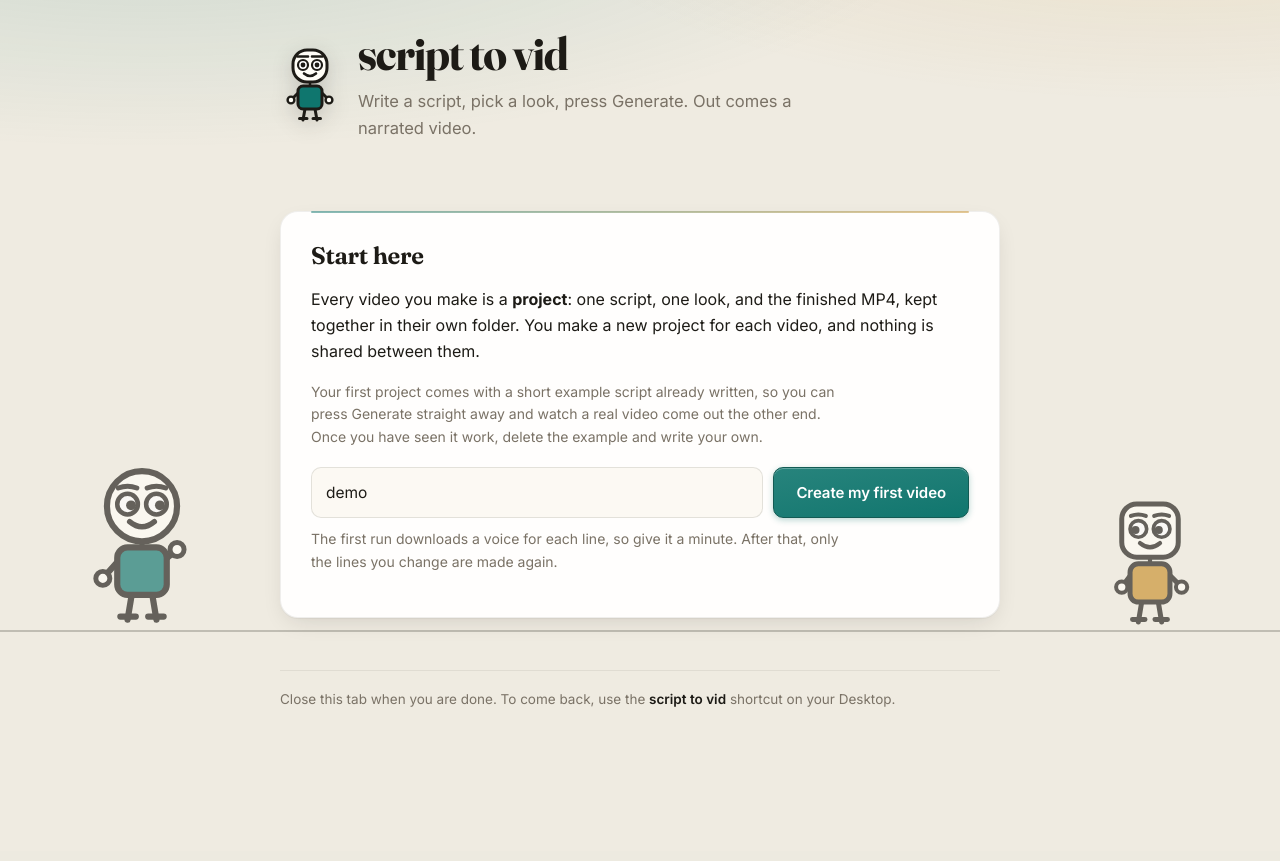
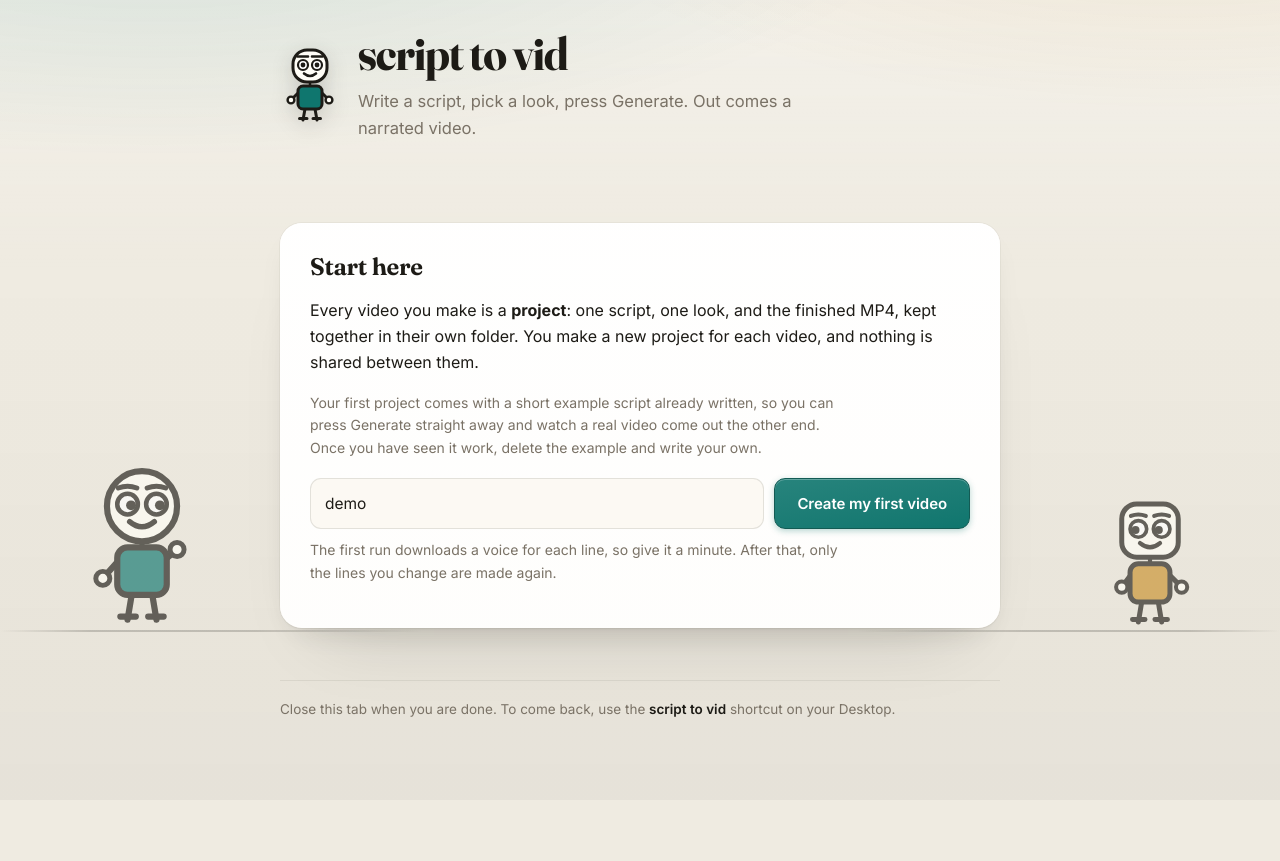
Before and after one commit to ChimaOzonwoye/script-to-vid, a FastAPI app: page / in a window 1280 px wide. Before the commit the page ends 707 px from the top, so only its background shows below. Run offline with FastAPI, Linux system fonts and the light colour scheme.

Commit message:
Separate the panels with light instead of drawing edges on them
The page still read as a form because every card was a 1px outline with a
ruled accent line across its top, sitting on a flat sheet. That is how a
form is drawn: boxes on paper. Software separates with light.

The outline is gone, replaced by a lit top edge, a ring at four percent
that defines without reading as a line, and shadow spread wide enough to be
an environment rather than a border. The card fill runs lighter at the top
so it has a direction instead of being a flat rectangle. The ruled accent
line across each card top is removed outright: it carried no meaning and it
was the most form-like thing on the page.

The same everywhere else an edge was drawn. Fields sit down into the card
on an inset shadow rather than being outlined. The two fixed bars separate
by shadow, so they sit over the page instead of being ruled off from it.
The background is a lit room now rather than a flat field, with the wash
running the full height instead of stopping after 560px.

That left the margin ground as the hardest line on the page, so it fades
out before it reaches the column and reads only under the figures.

Corner radius 18 to 22, and the gap between cards opened up, because soft
shadows need room or they pile into each other.

```diff
--- a/app/static/style.css
+++ b/app/static/style.css
@@ -60,16 +60,26 @@
   --s4: 30px;
   --s5: 52px;
 
-  --radius: 18px;
-  --radius-sm: 10px;
+  --radius: 22px;
+  --radius-sm: 11px;
   --edge: color-mix(in srgb, var(--ink) 11%, transparent);
   --edge-soft: color-mix(in srgb, var(--ink) 7%, transparent);
+
+  /* A 1px outline round a panel is how a form is drawn. Software separates
+     with light instead: a lit top edge, a ring too faint to read as a line,
+     and shadow spread wide enough to be an environment rather than an edge. */
   --lift:
-    0 1px 1px color-mix(in srgb, var(--ink) 4%, transparent),
-    0 8px 24px -8px color-mix(in srgb, var(--ink) 16%, transparent);
+    inset 0 1px 0 color-mix(in srgb, #fff 78%, transparent),
+    0 0 0 1px color-mix(in srgb, var(--ink) 4%, transparent),
+    0 2px 5px -2px color-mix(in srgb, var(--ink) 7%, transparent),
+    0 16px 34px -16px color-mix(in srgb, var(--ink) 15%, transparent),
+    0 42px 72px -44px color-mix(in srgb, var(--ink) 18%, transparent);
   --lift-lg:
-    0 2px 4px color-mix(in srgb, var(--ink) 5%, transparent),
-    0 18px 44px -14px color-mix(in srgb, var(--ink) 22%, transparent);
+    inset 0 1px 0 color-mix(in srgb, #fff 88%, transparent),
+    0 0 0 1px color-mix(in srgb, var(--ink) 5%, transparent),
+    0 3px 8px -3px color-mix(in srgb, var(--ink) 9%, transparent),
+    0 22px 46px -18px color-mix(in srgb, var(--ink) 19%, transparent),
+    0 56px 92px -50px color-mix(in srgb, var(--ink) 20%, transparent);
 }
 
 * { box-sizing: border-box; }
@@ -97,12 +107,17 @@ body::before {
   content: "";
   position: fixed;
   inset: 0 0 auto 0;
-  height: 560px;
+  inset: 0;
+  height: auto;
   background:
-    radial-gradient(1200px 380px at 12% -110px,
-      color-mix(in srgb, var(--accent) 16%, transparent), transparent 68%),
-    radial-gradient(1000px 340px at 92% -130px,
-      color-mix(in srgb, var(--accent2) 15%, transparent), transparent 68%);
+    radial-gradient(1200px 420px at 12% -120px,
+      color-mix(in srgb, var(--accent) 15%, transparent), transparent 66%),
+    radial-gradient(1000px 380px at 92% -140px,
+      color-mix(in srgb, var(--accent2) 14%, transparent), transparent 66%),
+    linear-gradient(180deg,
+      color-mix(in srgb, #fff 30%, transparent) 0%,
+      transparent 34%,
+      color-mix(in srgb, var(--ink) 4%, transparent) 100%);
   pointer-events: none;
   z-index: 0;
 }
@@ -125,12 +140,19 @@ main {
   pointer-events: none;
   display: none;
 }
+/* ground under the figures only, fading out before it reaches the column.
+   Run edge to edge it becomes the hardest line on the page, which is the
+   one thing everything else here is trying not to be. */
 .stage-ground {
   position: absolute;
   left: 0;
   right: 0;
   bottom: 168px;
-  border-top: 2px solid color-mix(in srgb, var(--ink) 22%, transparent);
+  height: 2px;
+  --g: color-mix(in srgb, var(--ink) 20%, transparent);
+  background: linear-gradient(90deg,
+    transparent 0%, var(--g) 7%, var(--g) 20%, transparent 33%,
+    transparent 67%, var(--g) 80%, var(--g) 93%, transparent 100%);
 }
 /* Full strength line, held back by scale and position rather than by fading.
    Washed out, a heavy outline turns grey and stops looking like the line art
@@ -170,9 +192,11 @@ main {
   position: sticky;
   top: 0;
   z-index: 20;
-  background: color-mix(in srgb, var(--bg) 78%, #fff);
-  backdrop-filter: blur(14px);
-  border-bottom: 1px solid var(--edge-soft);
+  background: color-mix(in srgb, var(--bg) 74%, #fff);
+  backdrop-filter: blur(16px) saturate(1.3);
+  box-shadow:
+    0 1px 0 color-mix(in srgb, var(--ink) 4%, transparent),
+    0 10px 26px -18px color-mix(in srgb, var(--ink) 34%, transparent);
 }
 .appbar-in {
   max-width: 780px;
@@ -262,9 +286,11 @@ main {
   right: 0;
   bottom: 0;
   z-index: 20;
-  background: color-mix(in srgb, var(--bg) 82%, #fff);
-  backdrop-filter: blur(14px);
-  border-top: 1px solid var(--edge-soft);
+  background: color-mix(in srgb, var(--bg) 78%, #fff);
+  backdrop-filter: blur(16px) saturate(1.3);
+  box-shadow:
+    0 -1px 0 color-mix(in srgb, var(--ink) 4%, transparent),
+    0 -12px 30px -18px color-mix(in srgb, var(--ink) 34%, transparent);
 }
 .actionbar-in {
   max-width: 780px;
@@ -379,28 +405,21 @@ a:hover { color: var(--ink); }
 
 section.step {
   position: relative;
-  margin-top: var(--s3);
+  margin-top: var(--s4);
   padding: var(--s4);
-  background: color-mix(in srgb, #fff 90%, var(--bg));
-  border: 1px solid var(--edge-soft);
+  /* lighter at the top, as if lit from above, so the fill has a direction
+     instead of being a flat rectangle of paper */
+  background: linear-gradient(
+    180deg,
+    color-mix(in srgb, #fff 96%, var(--bg)),
+    color-mix(in srgb, #fff 85%, var(--bg)));
+  border: 0;
   border-radius: var(--radius);
   box-shadow: var(--lift);
-  transition: box-shadow .25s, border-color .25s;
+  transition: box-shadow .3s;
 }
 section.step:hover { box-shadow: var(--lift-lg); }
 
-/* a hairline of the accent along the top edge, the only decoration */
-section.step::before {
-  content: "";
-  position: absolute;
-  left: var(--s4);
-  right: var(--s4);
-  top: -1px;
-  height: 2px;
-  border-radius: 2px;
-  background: linear-gradient(90deg, var(--accent), var(--accent2));
-  opacity: .5;
-}
 
 .stepnum {
   display: inline-flex;
@@ -427,9 +446,12 @@ textarea {
   min-height: 330px;
   margin-top: var(--s3);
   padding: var(--s3);
-  border: 1px solid var(--edge);
+  border: 0;
   border-radius: var(--radius-sm);
-  background: color-mix(in srgb, var(--bg) 62%, #fff);
+  background: color-mix(in srgb, var(--bg) 58%, #fff);
+  box-shadow:
+    inset 0 1px 2px color-mix(in srgb, var(--ink) 7%, transparent),
+    0 0 0 1px color-mix(in srgb, var(--ink) 5%, transparent);
   color: var(--ink);
   font-family: var(--mono);
   font-size: 14px;
@@ -455,7 +477,9 @@ textarea:focus, input:focus, select:focus {
   outline: none;
   background: #fff;
   border-color: var(--accent);
-  box-shadow: 0 0 0 4px color-mix(in srgb, var(--accent) 16%, transparent);
+  box-shadow:
+    0 0 0 1px var(--accent),
+    0 0 0 4px color-mix(in srgb, var(--accent) 16%, transparent);
 }
 
 button, .button {
@@ -777,7 +801,6 @@ video {
 @media (max-width: 640px) {
   main { padding: var(--s4) var(--s3) 100px; }
   section.step { padding: var(--s3); }
-  section.step::before { left: var(--s3); right: var(--s3); }
   .masthead { padding-bottom: var(--s4); }
   .mark { width: 48px; height: 62px; }
   form.row { flex-wrap: wrap; }
```
